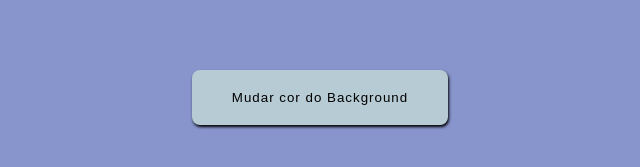
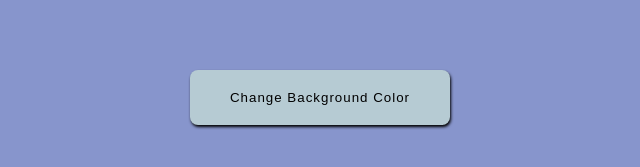
Before and after one commit to AdrianaLatorreGit/capture-camera, a plain HTML site: page index.html in a window 1280 px wide. Shown: the part 321-488 px from the top of the page, 320-960 px from the left. Drawn offline with Linux system fonts and the light colour scheme.

Commit message:
adding information

```diff
--- a/index.html
+++ b/index.html
@@ -6,7 +6,7 @@
     <meta name="viewport" content="width=device-width, initial-scale=1.0">
     <title>Background Color</title>
 
-    <!-- Estilo Css -->
+    <!-- Css style -->
     <link rel="stylesheet" href="style.css">
 
 </head>
@@ -14,7 +14,7 @@
     <div id="container" class="container">
         <h1 class="title">Background Color</h1>
 
-       <button id="button" class="button">Mudar cor do Background</button>
+       <button id="button" class="button">Change Background Color</button>
 
         <p id="text" class="text"></p>
     </div>
```
Also changed, not shown: style.css (line endings or trailing spaces), 1 other file.
